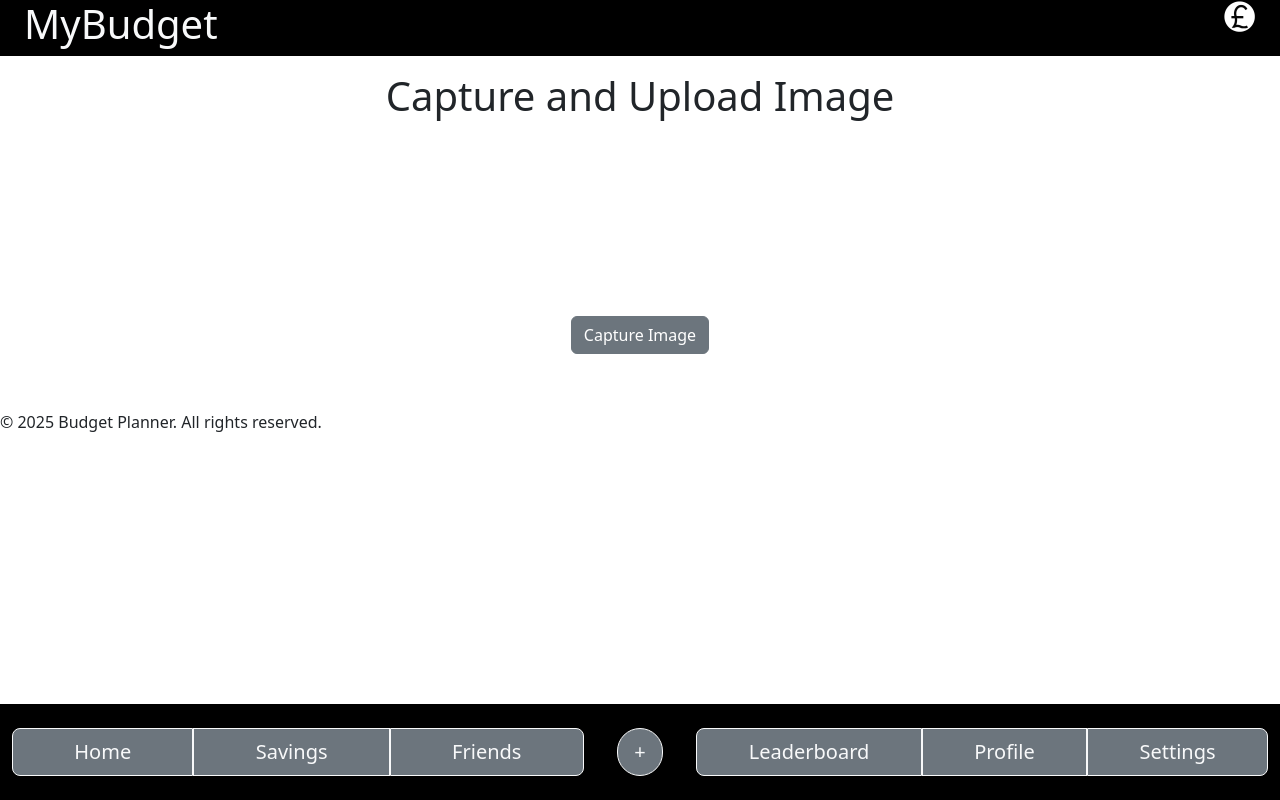
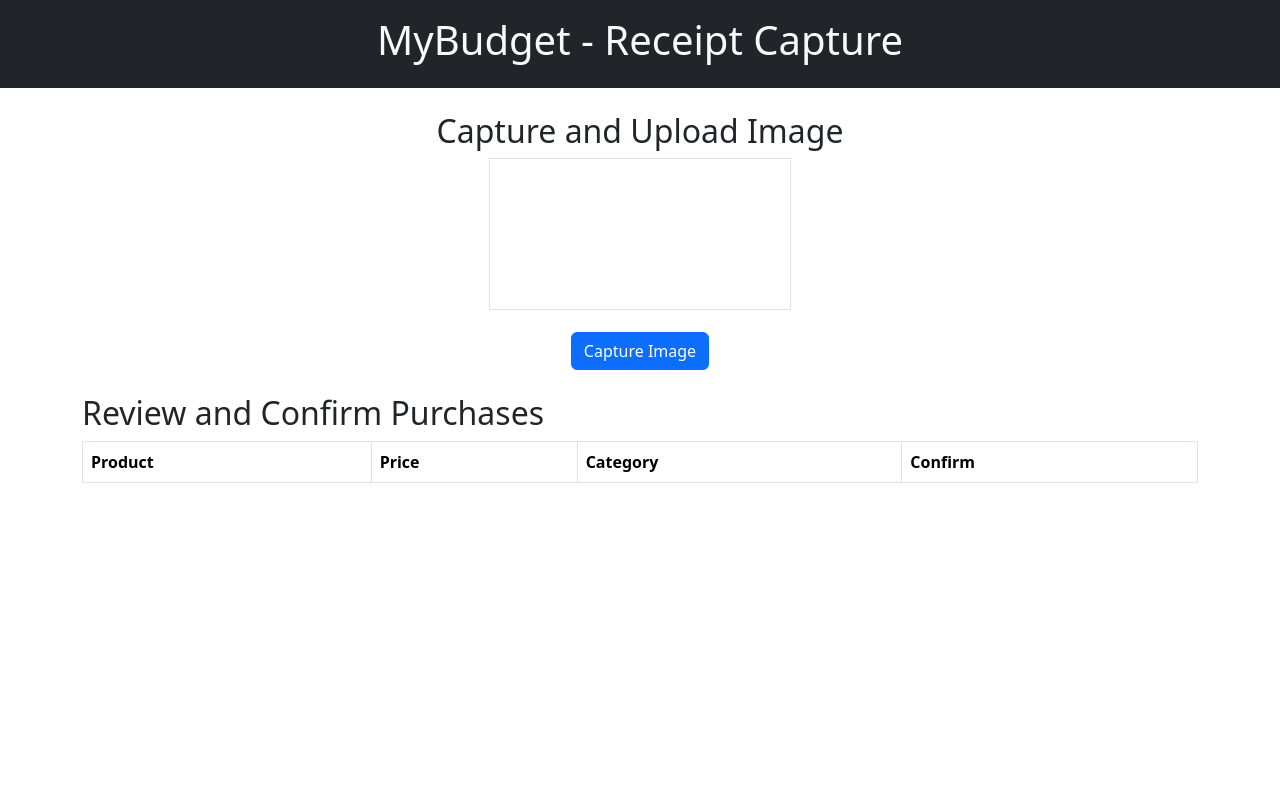
Before and after one commit to James-Schaffer/ibmHackathon2025Group3, a Flask app: page /capture in a window 1280 px wide. Run offline with Flask 3, Linux system fonts and the light colour scheme; lists and menus that the app fills with data are empty; some libraries are stand-ins or nearby versions.

Commit message:
Update capture.html

```diff
--- a/templates/capture.html
+++ b/templates/capture.html
@@ -1,121 +1,62 @@
-<!doctype html>
+<!DOCTYPE html>
 <html lang="en">
 <head>
     <title>MyBudget - Receipt Capture</title>
 
     <!-- Required meta tags -->
     <meta charset="utf-8" />
-        <meta
-            name="viewport"
-            content="width=device-width, initial-scale=1, shrink-to-fit=no"
-        />
+    <meta name="viewport" content="width=device-width, initial-scale=1, shrink-to-fit=no" />
 
-        <!-- Bootstrap CSS v5.2.1 -->
-        <link href="../static/Bootstrap/bootstrap.css" rel="stylesheet"/>
-
-        <!-- Custom CSS -->
-        <link href="link to custom css" rel="stylesheet"/>
-
-        <!-- JQuery -->
+    <link href="../static/bootstrap.css" rel="stylesheet" />
     <script src="https://ajax.googleapis.com/ajax/libs/jquery/3.7.1/jquery.min.js"></script>
 </head>
 
 <body>
     <header>
-            <div class="container-fluid" style="background-color: #000000;">
-                <div class="row m-0">
-                    <div class="col">
-                        <span class="fw-bold text-light">
-                            <h1>MyBudget</h1>
-                        </span>
-                    </div>
-                    <div class="col text-end">
-                        <span class="fw-bold">
-                            <img src="../Photos/app logo short.png" class="img-fluid" alt="Black GBP Sign">
-                        </span>
-                    </div>
-                </div>
+        <div class="container-fluid bg-dark text-light p-3">
+            <h1 class="text-center">MyBudget - Receipt Capture</h1>
         </div>
     </header>
 
-        <main>
-            <div class="container-xxl">
-                <div class="row justify-content-center align-items-center my-3">
-                    <div class="col text-center d-inline-block">
-                        <h1>Capture and Upload Image</h1>
-                    </div>
-                </div>
-                <div class="row justify-content-center align-items-center">
-                    <div class="col text-center d-inline-block">
-                        <div class="video-container">
-                            <video id="video" autoplay playsinline></video>
-                        </div>
-                    </div>
-                </div>
-                <div class="row justify-content-center align-items-center my-2">
-                    <div class="col text-center d-inline-block">
-                            <div class="image-container">
-                                <!--style="display:none" -> class="d-none". Delete style, add d-none to class-->
-                                <img id="capturedImage" alt="Captured Image" style="display: none;">
-                            </div>
-                        </div>
-                        <!--style="display:none" -> class="d-none". Delete style, add d-none to class-->
+    <main class="container my-4">
+        <h2 class="text-center">Capture and Upload Image</h2>
+
+        <div class="text-center">
+            <video id="video" autoplay playsinline class="border"></video>
             <canvas id="canvas" style="display: none;"></canvas>
         </div>
+
+        <div class="text-center my-3">
+            <button id="captureBtn" class="btn btn-primary">Capture Image</button>
         </div>
-                <div class="row justify-content-center align-items-center my-2">
-                    <div class="col text-center d-inline-block">
-                        <button id="captureBtn" class="btn btn-secondary">Capture Image</button>
+
+        <div class="text-center">
+            <img id="capturedImage" style="display: none; width: 300px;" class="border" />
         </div>
-                </div>
-                <div class="row justify-content-center align-items-center">
-                    <div class="col text-center d-inline-block">
-                        <!--style="display:none" -> class="d-none". Delete style, add d-none to class-->
-                        <button id="submitBtn" class="btn btn-secondary" style="display: none;">Submit Image</button>
-                    </div>
-                </div>
+
+        <div class="text-center my-3">
+            <button id="submitBtn" class="btn btn-success" style="display: none;">Submit Image</button>
         </div>
     </main>
 
-        <nav class="navbar navbar-extend-md navbar-dark m-0 fixed-bottom" style="background-color: #000000;">
-            <div class="container-fluid justify-content-center py-2" style="background-color: #000000;">
-                <div class="col btn-group m-0">
-                    <a href="/home" class="btn btn-secondary btn-outline-light btn-lg mx-0">Home</a>
-                    <a href="/savings" class="btn btn-secondary btn-outline-light btn-lg mx-0">Savings</a>
-                    <a href="/friends" class="btn btn-secondary btn-outline-light btn-lg mx-0 me-1">Friends</a>
+    <div class="container">
+        <h2>Review and Confirm Purchases</h2>
+        <table class="table table-bordered">
+            <thead>
+                <tr>
+                    <th>Product</th>
+                    <th>Price</th>
+                    <th>Category</th>
+                    <th>Confirm</th>
+                </tr>
+            </thead>
+            <tbody id="purchaseTable">
+                <!-- Purchases will be dynamically added here -->
+            </tbody>
+        </table>
+        <button id="confirmBtn" class="btn btn-primary" style="display: none;">Confirm Purchases</button>
     </div>
-                <div class="col-12 col-md-1 text-center">
-                    <div class="btn-group dropup">
-                        <button type="button" class="btn btn-secondary btn-outline-light btn-lg rounded-pill mx-0 my-2" data-bs-toggle="dropdown" aria-expanded="false">
-                            +
-                        </button>
-                        <ul class="dropdown-menu">
-                            <li><a href="/expenses" class="dropdown-item">Expenses</a></li>
-                            <li><a href="/capture" class="dropdown-item">Receipt Capture</a></li>
-                        </ul>
-                    </div>
-                </div>
-                <div class="col btn-group m-0">
-                    <a href="/leaderboard" class="btn btn-secondary btn-outline-light btn-lg mx-0 ms-1">Leaderboard</a>
-                    <a href="/profile" class="btn btn-secondary btn-outline-light btn-lg mx-0">Profile</a>
-                    <a href="/settings" class="btn btn-secondary btn-outline-light btn-lg mx-0">Settings</a>
-                </div>
-            </div>
-        </nav>
 
-        <footer class="my-5">
-            <p>© 2025 Budget Planner. All rights reserved.</p>
-        </footer>
-
-        <!-- Bootstrap JavaScript Libraries -->
-        <script
-            src="https://cdn.jsdelivr.net/npm/@popperjs/core@2.11.8/dist/umd/popper.min.js"
-        ></script>
-        <script
-            src="../static/Bootstrap/bootstrap.js"
-        ></script>
-
-        <!-- Custom JavaScript -->
     <script>
         const video = document.getElementById("video");
         const canvas = document.getElementById("canvas");
@@ -123,28 +64,19 @@
         const submitBtn = document.getElementById("submitBtn");
         const capturedImage = document.getElementById("capturedImage");
 
-            let currentFacingMode = "environment"; // Default to back camera
-
+        // Start Camera
         async function startCamera() {
             try {
-                    const stream = await navigator.mediaDevices.getUserMedia({
-                        video: { facingMode: currentFacingMode }
-                    });
+                const stream = await navigator.mediaDevices.getUserMedia({ video: true });
                 video.srcObject = stream;
             } catch (error) {
-                    alert(`Camera access error: ${error.name} - ${error.message}`);
-                    console.error("Camera error:", error);
+                alert(`Camera access error: ${error.message}`);
             }
         }
 
+        // Capture Image
         captureBtn.addEventListener("click", () => {
-                if (!video.srcObject) {
-                    alert("Camera not started!");
-                    return;
-                }
-
             const context = canvas.getContext("2d");
-
             canvas.width = video.videoWidth;
             canvas.height = video.videoHeight;
             context.drawImage(video, 0, 0, canvas.width, canvas.height);
@@ -154,40 +86,83 @@
             submitBtn.style.display = "block";
         });
 
+        // Submit Image to Flask Server
         submitBtn.addEventListener("click", async () => {
             canvas.toBlob(async (blob) => {
-                    if (!blob) {
-                        alert("Error capturing image.");
-                        return;
-                    }
-
                 const formData = new FormData();
-                    formData.append('image', blob, 'captured_image.png');
+                formData.append("image", blob, "captured_image.png");
 
                 try {
                     const response = await fetch("/capture", {
                         method: "POST",
-                            body: formData,
-                            headers: { "Accept": "application/json" }
+                        body: formData
                     });
 
                     const data = await response.json();
-                        console.log("Server response:", data);
+                    console.log("✅ Server Response:", data); // Debugging Log
 
-                        if (!response.ok) {
-                            throw new Error(data.error || "Upload failed");
+                    if (response.ok) {
+                        displayExtractedData(data.data);
+                    } else {
+                        alert(`Error: ${data.error}`);
+                    }
+                } catch (error) {
+                    alert(`Upload error: ${error.message}`);
+                }
+            }, "image/png");
+        });
+
+        function displayExtractedData(data) {
+            const tableBody = document.getElementById("purchaseTable");
+            tableBody.innerHTML = "";
+
+            if (!Array.isArray(data)) {
+                console.error("⚠️ Received invalid data format:", data);
+                alert("Error: Unexpected data format");
+                return;
             }
 
-                        // Update the displayed image with the new one (force cache refresh)
-                        capturedImage.src = data.image_url + "?t=" + new Date().getTime();
-                        capturedImage.style.display = "block"; //class.remove("d-none").add("d-inline-block")
-                        alert("Image uploaded successfully!");
+            data.forEach((purchase, index) => {
+                if (!purchase.product || !purchase.price || !purchase.category) {
+                    console.warn("⚠️ Skipping invalid purchase entry:", purchase);
+                    return;
+                }
 
-                    } catch (error) {
-                        console.error("Upload error:", error);
-                        alert(`Error uploading image: ${error.message}`);
+                let row = `<tr>
+                    <td>${purchase.product}</td>
+                    <td>${purchase.price}</td>
+                    <td>${purchase.category}</td>
+                    <td><input type='checkbox' class='confirm-checkbox' data-index='${index}' checked></td>
+                </tr>`;
+                tableBody.innerHTML += row;
+            });
+
+            document.getElementById("confirmBtn").style.display = "block";
         }
-                }, 'image/png');
+
+        // Confirm Purchases
+        document.getElementById("confirmBtn").addEventListener("click", () => {
+            let confirmedPurchases = [];
+            document.querySelectorAll(".confirm-checkbox:checked").forEach((checkbox) => {
+                let index = checkbox.dataset.index;
+                let row = document.getElementById("purchaseTable").rows[index];
+                confirmedPurchases.push({
+                    product: row.cells[0].innerText,
+                    price: parseFloat(row.cells[1].innerText),
+                    category: row.cells[2].innerText
+                });
+            });
+
+            fetch("/confirm_purchase", {
+                method: "POST",
+                headers: { "Content-Type": "application/json" },
+                body: JSON.stringify({ purchases: confirmedPurchases })
+            })
+            .then(response => response.json())
+            .then(data => {
+                alert(data.message);
+                window.location.href = "/home";
+            });
         });
 
         startCamera();
```
Lines whose indentation alone changed are shown as unchanged.
